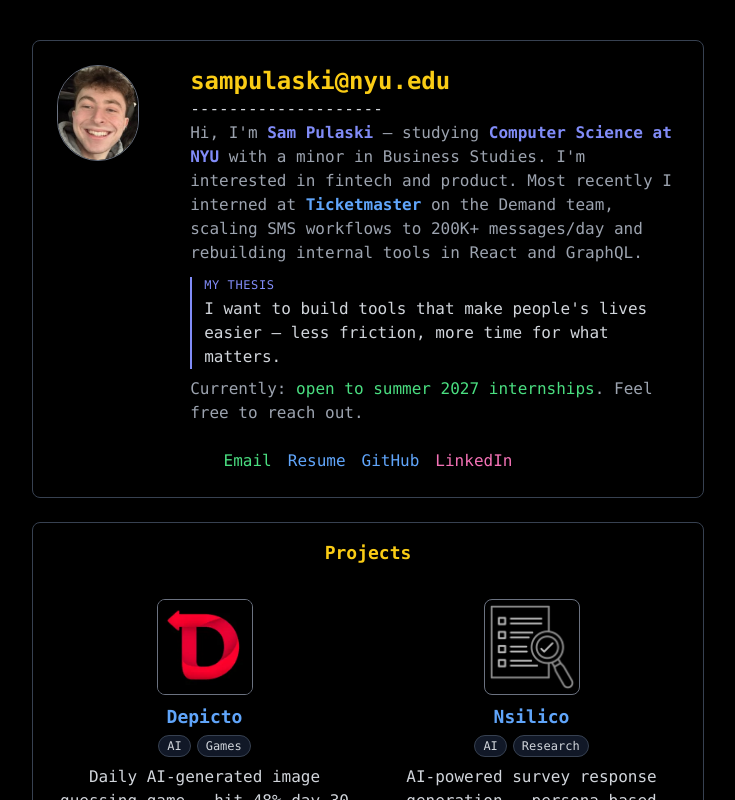
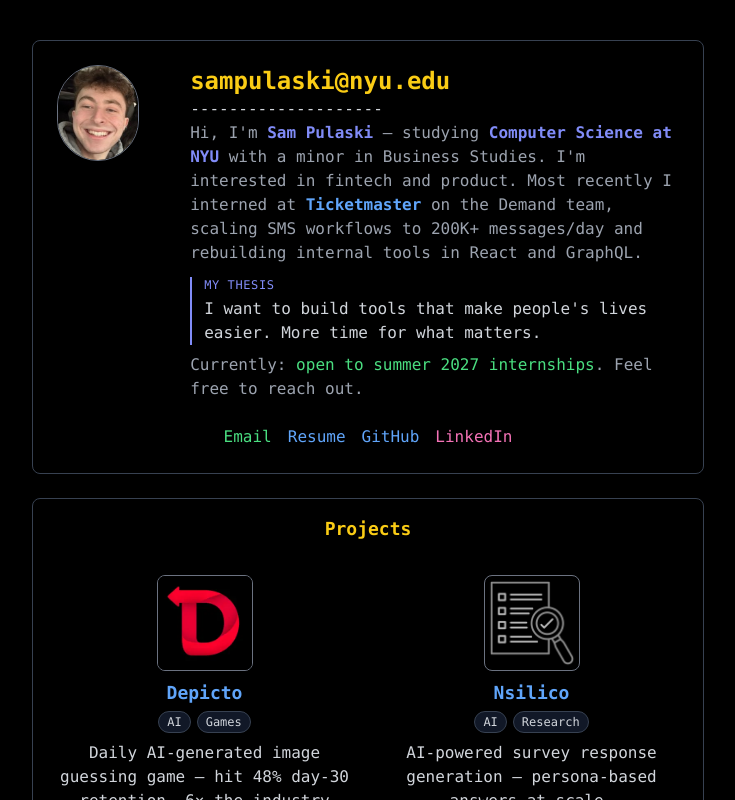
Before and after one commit to freesampul/sampul, a React (Create React App) app: page / in a window 1280 px wide. Shown: the top 800 px of the page, without its empty margins (272-1007 px from the left). Built offline with nearby package versions, Linux system fonts and the light colour scheme.

Commit message:
Simplify thesis wording

```diff
--- a/src/main.jsx
+++ b/src/main.jsx
@@ -69,7 +69,7 @@
             </p>
             <p className="text-gray-300 mt-3 border-l-2 border-indigo-400 pl-3 text-left">
               <span className="text-indigo-400 text-xs uppercase tracking-wider block mb-1">My thesis</span>
-              I want to build tools that make people's lives easier — less friction, more time for what matters.
+              I want to build tools that make people's lives easier. More time for what matters.
             </p>
             <p className="text-gray-400 mt-2">
               Currently: <span className="text-green-400">open to summer 2027 internships</span>. Feel free to reach out.
```
Also changed, not shown: 1 other file (tests, documents, lock files or other folders).
